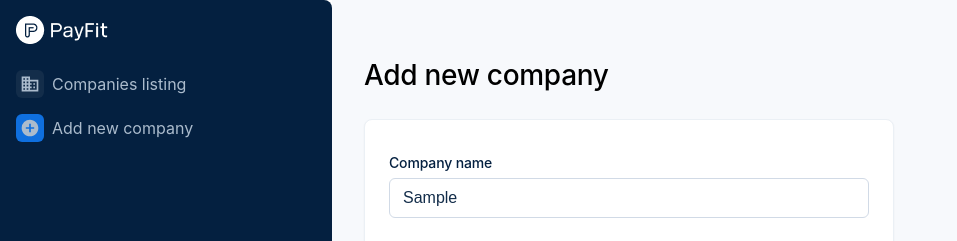
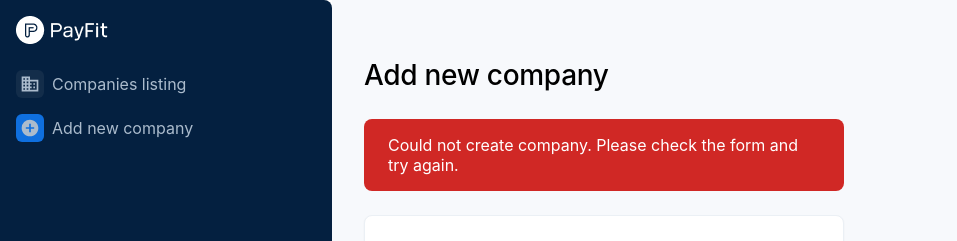
Before and after one commit to androide-osorio/payfit-fe-test, a React (Vite) app in the folder apps/client/: page /companies-creation in a window 1280 px wide. Both pictures are taken after typing "Sample", "Sample", "https://example.com" into the empty fields and a click on the button "Submit". Shown: the top 241 px of the page, without its empty margins (0-957 px from the left). Built offline with nearby package versions, Linux system fonts and the light colour scheme; no server answers.

Commit message:
polish screen implementations

```diff
--- /dev/null
+++ b/apps/client/src/app/components/Alert.tsx
@@ -0,0 +1,52 @@
+import React from 'react';
+import { Theme } from './ThemeProvider';
+import styled, { useTheme } from 'styled-components';
+
+const alertThemeMap = (theme: Theme) => ({
+  padding: '1rem 1.5rem',
+	borderRadius: theme.radii.sm,
+  background: {
+    primary: theme.colors.navy[20],
+    success: theme.colors.green[200],
+    danger: theme.colors.red[200],
+    warning: theme.colors.yellow[200],
+  },
+  text: {
+    primary: theme.colors.navy[100],
+    success: theme.colors.common.white,
+    danger: theme.colors.common.white,
+    warning: theme.colors.common.white,
+  },
+});
+
+type ThemeMap = ReturnType<typeof alertThemeMap>;
+
+type AlertProps = React.PropsWithChildren<{
+  variant?: 'primary' | 'success' | 'danger' | 'warning';
+}>;
+
+const StyledAlert = styled.div<{
+  $variant: NonNullable<AlertProps['variant']>;
+  $themeMap: ThemeMap;
+}>`
+  display: flex;
+  align-items: center;
+  justify-content: flex-start;
+	border-radius: ${({ $themeMap }) => $themeMap.borderRadius};
+  padding: ${({ $themeMap }) => $themeMap.padding};
+  background: ${({ $themeMap, $variant }) => $themeMap.background[$variant]};
+  color: ${({ $themeMap, $variant }) => $themeMap.text[$variant]};
+`;
+
+export const Alert = ({ variant, children, ...rest }: AlertProps) => {
+  const theme = useTheme() as Theme;
+  return (
+    <StyledAlert
+			{...rest}
+      $variant={variant ?? 'primary'}
+      $themeMap={alertThemeMap(theme)}
+    >
+      {children}
+    </StyledAlert>
+  );
+};
--- a/apps/client/src/app/components/Layout.tsx
+++ b/apps/client/src/app/components/Layout.tsx
@@ -4,8 +4,8 @@ export const Layout = styled.section`
   display: flex;
   flex-direction: column;
   gap: 1.5rem;
-  padding-block-start: 3.5rem;
+  padding-block: 3.5rem;
   padding-inline: 2rem;
   background-color: ${({ theme }) => theme.colors.silver[20]};
-  height: 100vh;
+  min-height: 100vh;
 `;
--- a/apps/client/src/app/components/ThemeProvider.tsx
+++ b/apps/client/src/app/components/ThemeProvider.tsx
@@ -82,6 +82,15 @@ const theme = {
     purple: {
       40: '#CFC2F9',
     },
+    red: {
+      200: '#D02825'
+    },
+    yellow: {
+      200: '#FFAC39'
+    },
+    green: {
+      200: '#009140'
+    }
   },
   radii: {
     xs: '6px',
--- a/apps/client/src/app/components/index.ts
+++ b/apps/client/src/app/components/index.ts
@@ -1,3 +1,4 @@
+export * from './Alert'
 export * from './Avatar'
 export * from './Badge'
 export * from './Button'
--- a/apps/client/src/app/pages/companies-creation/CompanyCreation.tsx
+++ b/apps/client/src/app/pages/companies-creation/CompanyCreation.tsx
@@ -1,5 +1,7 @@
 import { useQuery, useMutation } from '@tanstack/react-query';
+import styled from 'styled-components';
 import {
+  Alert,
   Button,
   ContentBlock,
   Input,
@@ -11,14 +13,17 @@ import {
 } from '../../components';
 import { createCompany, getSectors } from '../../shared/http';
 
+const FormContainer = styled.div`
+  width: 30rem;
+  display: flex;
+  flex-direction: column;
+  gap: 1.5rem;
+`;
+
 type CompanyDto = Parameters<typeof createCompany>[0];
 
 export function CompaniesCreation() {
-  const {
-    isLoading,
-    error,
-    data: sectors = [],
-  } = useQuery({
+  const { data: sectors = [] } = useQuery({
     queryKey: ['sectors'],
     queryFn: async () => {
       const { sectors } = await getSectors();
@@ -43,14 +48,25 @@ export function CompaniesCreation() {
     });
   };
 
+  const showAlert = mutation.isSuccess || mutation.isError;
+  const alertVariant = mutation.isSuccess
+    ? 'success'
+    : mutation.isError
+    ? 'danger'
+    : 'primary';
+
   return (
     <Layout>
       <Text variant="h2">Add new company</Text>
-      <ContentBlock
-        element="form"
-        onSubmit={handleSubmit}
-        style={{ width: '30rem' }}
-      >
+      <FormContainer>
+        {showAlert && (
+          <Alert variant={alertVariant}>
+            {mutation.isSuccess
+              ? 'Company created successfully!'
+              : 'Could not create company. Please check the form and try again.'}
+          </Alert>
+        )}
+        <ContentBlock element="form" onSubmit={handleSubmit} style={{}}>
           <Input
             type="text"
             name="name"
@@ -85,6 +101,7 @@ export function CompaniesCreation() {
             {mutation.isLoading ? <Spinner size={20} /> : 'Submit'}
           </Button>
         </ContentBlock>
+      </FormContainer>
     </Layout>
   );
 }
--- a/apps/client/src/app/pages/root/components/GlobalStyles.tsx
+++ b/apps/client/src/app/pages/root/components/GlobalStyles.tsx
@@ -13,7 +13,7 @@ export const GlobalStyles = createGlobalStyle`
   html,
   body,
   #root {
-    height: 100%;
+    height: max-content;
     width: 100%;
     margin: 0;
   }
--- a/apps/client/src/app/pages/root/components/Nav.tsx
+++ b/apps/client/src/app/pages/root/components/Nav.tsx
@@ -4,7 +4,6 @@ import { Theme } from '../../../components';
 
 export const Nav = styled('nav')`
   width: 300px;
-  height: 100%;
   background-color: #042040;
   border-top-right-radius: 8px;
   border-bottom-right-radius: 8px;
@@ -13,6 +12,7 @@ export const Nav = styled('nav')`
   flex-direction: column;
   padding: 1rem;
   gap: 1rem;
+  flex: 0 0 300px;
 `;
 export const NavLogo = styled('img')`
   width: max-content;
```
Also changed, not shown: 2 other files (tests, documents, lock files or other folders). Lines whose indentation alone changed are shown as unchanged.
